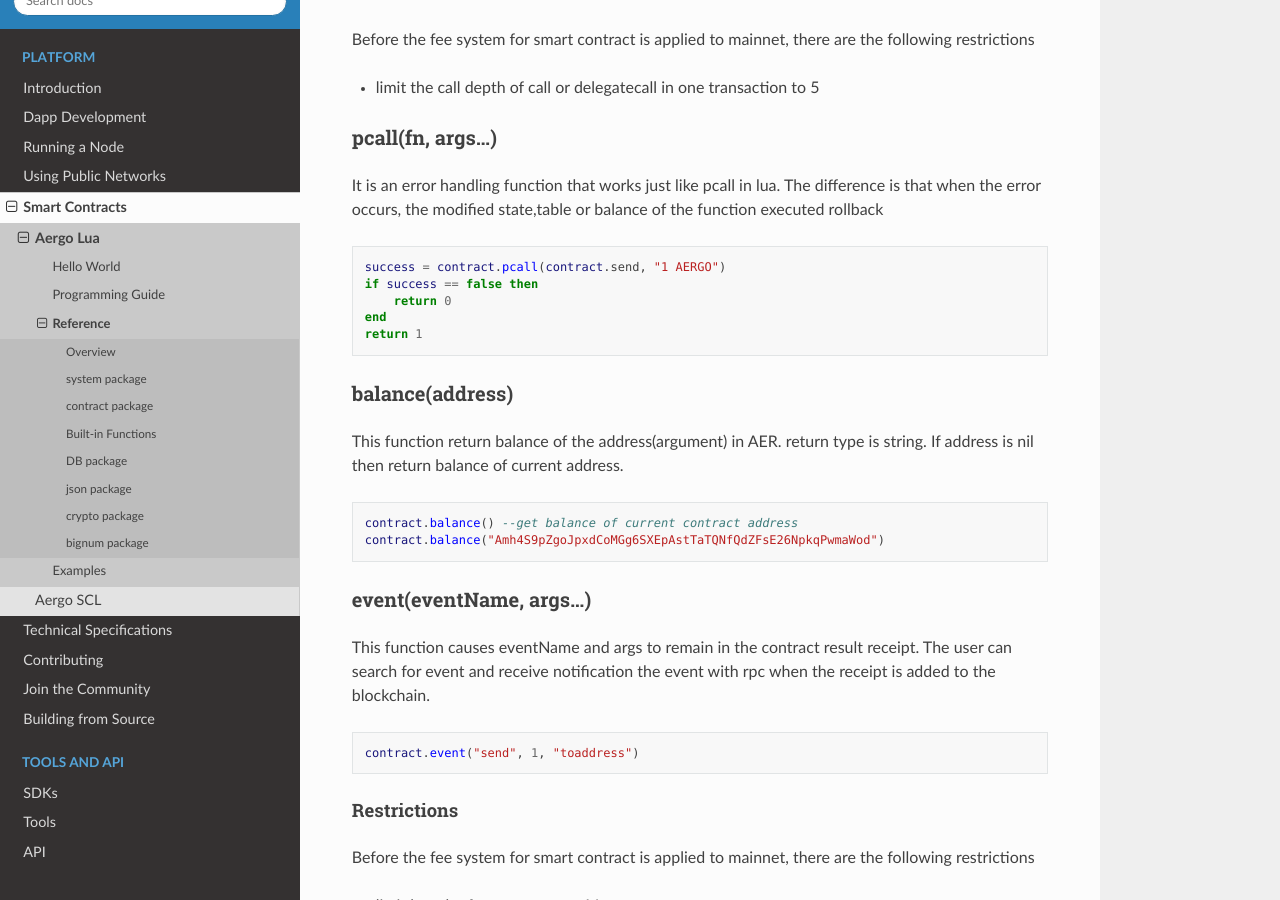
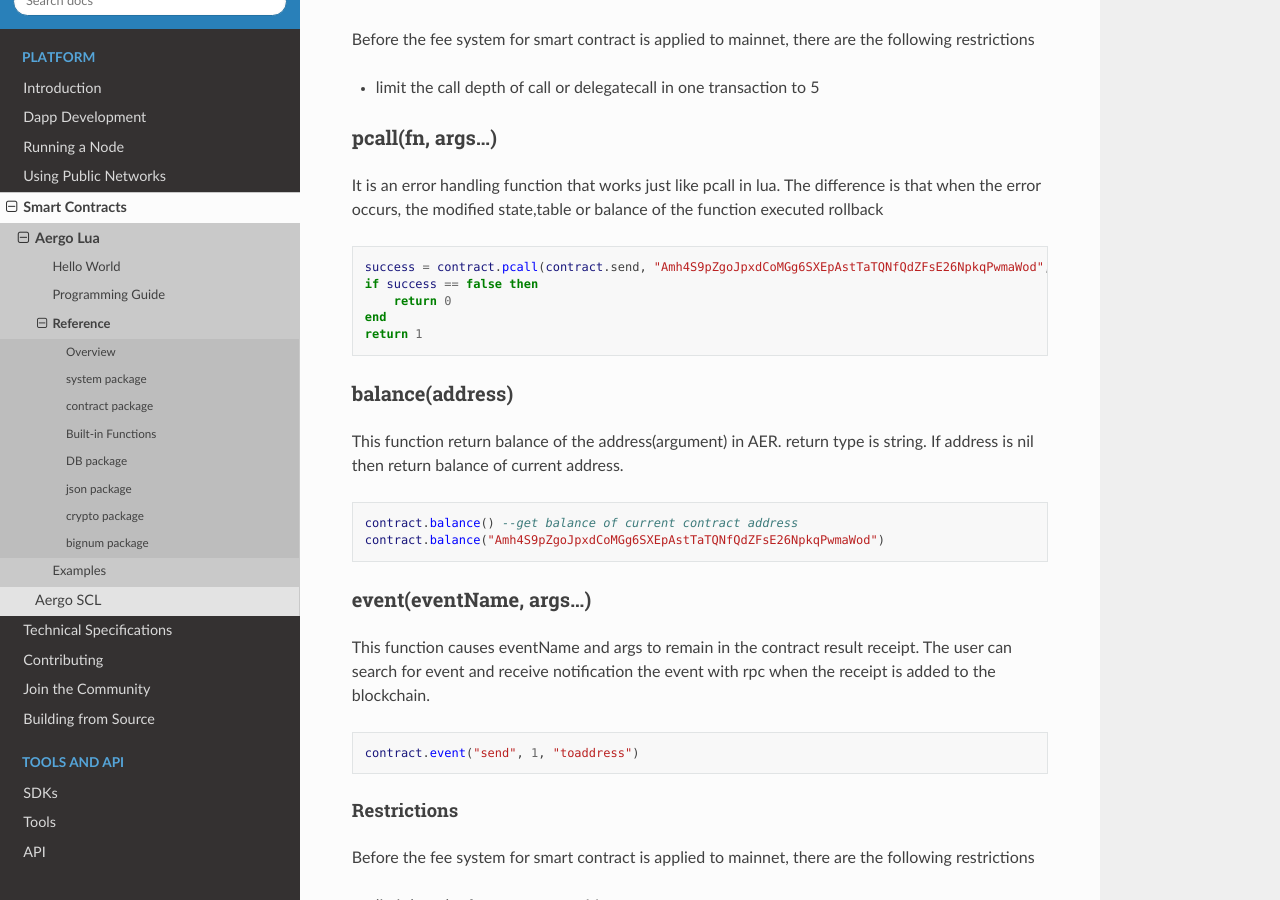
Before and after one commit to aergoio/guide, a Sphinx documentation site: the page built from source/smart-contracts/lua/reference.md, in a window 1280 px wide and 900 px high, scrolled down 3601 px. Built offline with Sphinx 7.4.7 and the Read the Docs theme 2.0.0, drawn with Linux system fonts in a browser that asks for light colours.

Commit message:
Update reference.md

````diff
--- a/source/smart-contracts/lua/reference.md
+++ b/source/smart-contracts/lua/reference.md
@@ -108,7 +108,7 @@
 It is an error handling function that works just like pcall in lua. The difference is that when the error occurs, the modified state,table or balance of the function executed rollback
 
 ```lua
-success = contract.pcall(contract.send, "1 AERGO")
+success = contract.pcall(contract.send, "Amh4S9pZgoJpxdCoMGg6SXEpAstTaTQNfQdZFsE26NpkqPwmaWod", "1 AERGO")
 if success == false then
     return 0
 end
````
Also changed, not shown: other parts of source/smart-contracts/lua/reference.md (+1 -1 lines).
